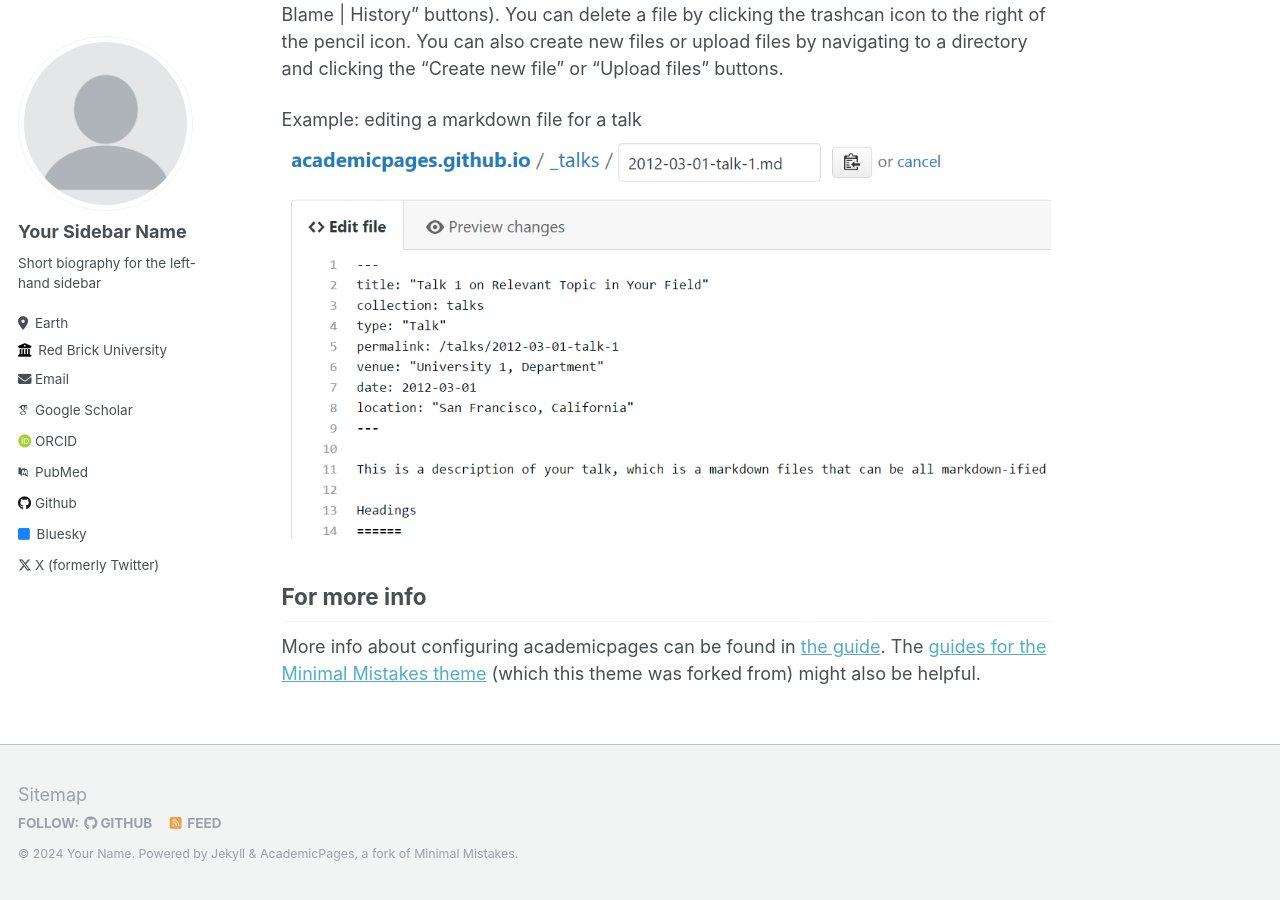
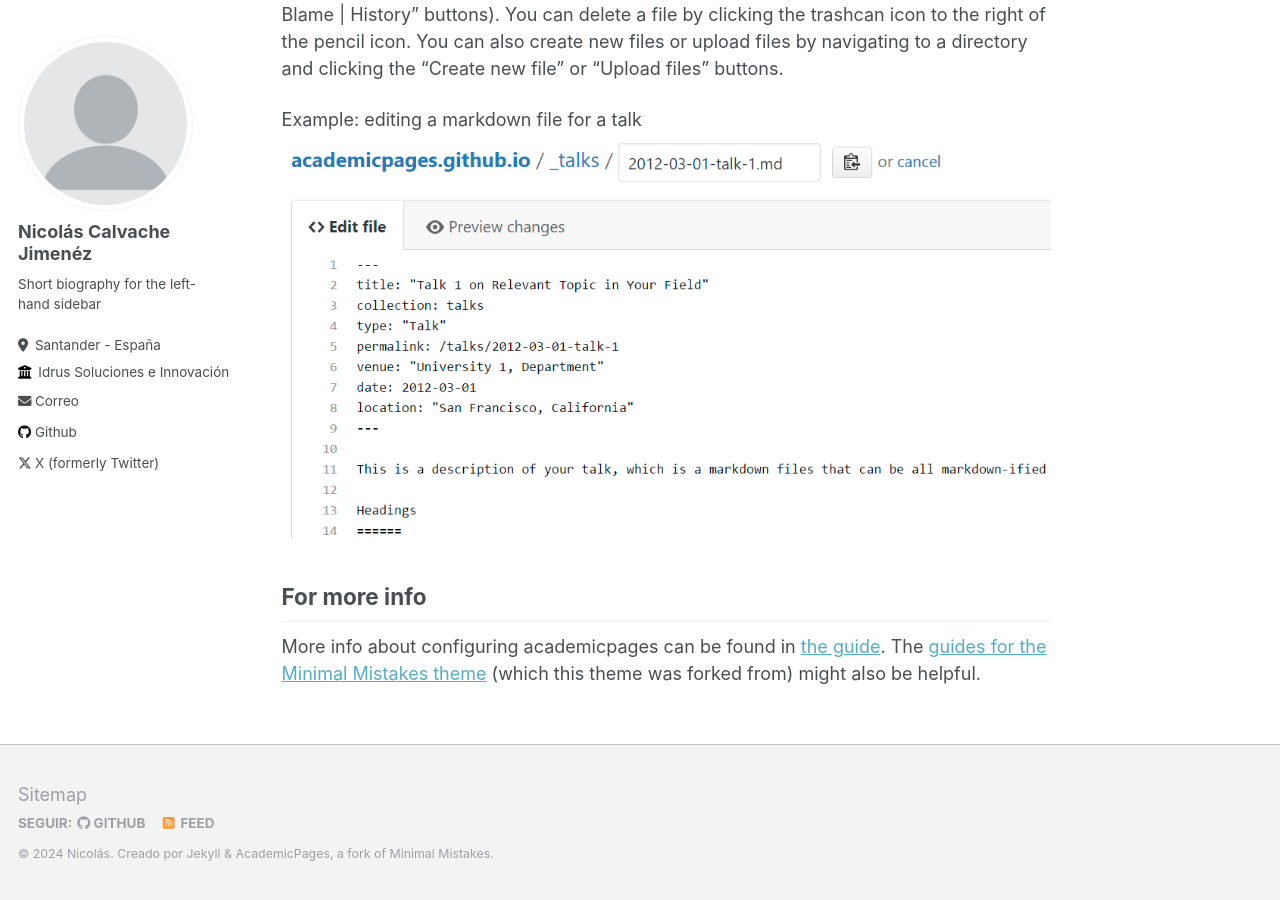
Before and after one commit to NullTrisp/NullTrisp.github.io, a Jekyll site: the page built from _pages/about.md, in a window 1280 px wide and 900 px high, scrolled down 2463 px. Built offline with Jekyll 4.4.1, drawn with Linux system fonts in a browser that asks for light colours; some web fonts are replaced; some of the changed text lies outside the part shown.

Commit message:
(Change) init configuration

```diff
--- a/_config.yml
+++ b/_config.yml
@@ -7,14 +7,14 @@
 # server process.
 
 # Basic Site Settings
-locale                   : "en-US"
-title                    : "Your Name / Site Title"
+locale                   : "es-ES"
+title                    : "Nicolás Calvache"
 title_separator          : "-"
-name                     : &name "Your Name"
+name                     : &name "Nicolás"
 description              : &description "personal description"
-url                      : https://academicpages.github.io # the base hostname & protocol for your site e.g. "https://mmistakes.github.io"
+url                      : https://nulltrisp.github.io/ # the base hostname & protocol for your site e.g. "https://mmistakes.github.io"
 baseurl                  : "" # the subpath of your site, e.g. "/blog"
-repository               : "academicpages/academicpages.github.io"
+repository               : "NullTrisp/NullTrisp.github.io"
 
 # Site Author - The following control what appear as part of the author content on the side bar.
 #               If a field is blank the icon and link will not appear, otherwise it will be shown.
@@ -22,32 +22,32 @@ repository               : "academicpages/academicpages.github.io"
 author:
   # Biographic information
   avatar           : "profile.png"
-  name             : "Your Sidebar Name"
+  name             : "Nicolás Calvache Jimenéz"
   pronouns         : # example: "she/her"
   bio              : "Short biography for the left-hand sidebar"
-  location         : "Earth"
-  employer         : "Red Brick University"
+  location         : "Santander - España"
+  employer         : "Idrus Soluciones e Innovación"
   uri              : # URL
-  email            : "none@example.org"
+  email            : "nicolas.calvache.dev@gmail.com"
 
   # Academic websites
   arxiv            : # URL - Update with the correct link to your profile
-  googlescholar    : "https://scholar.google.com/citations?user=PS_CX0AAAAAJ"
+  googlescholar    : # "https://scholar.google.com/citations?user=PS_CX0AAAAAJ"
   impactstory      : # URL
-  orcid            : "http://orcid.org/yourorcidurl"
-  pubmed           : "https://www.ncbi.nlm.nih.gov/pubmed/?term=john+snow"
+  orcid            : # "http://orcid.org/yourorcidurl"
+  pubmed           : # "https://www.ncbi.nlm.nih.gov/pubmed/?term=john+snow"
   researchgate     : # URL
 
   # Repositories and software development
   bitbucket        : # Username - Update with your username on the site
   codepen          : # Username
   dribbble         : # Username
-  github           : "academicpages"
+  github           : "NullTrisp"
   kaggle           : # Username
   stackoverflow    : # User number or user number and name (i.e., use "1" or "1/jeff-atwood")
 
   # Social media
-  bluesky          : "bsky.app" # Replace this with you Bluesky username
+  bluesky          : # "bsky.app" # Replace this with you Bluesky username
   facebook         : # Username
   flickr           : # Username
   foursquare       : # Username
@@ -64,7 +64,7 @@ author:
   steam            : # Username
   telegram         : # URL
   tumblr           : # Username
-  twitter          : "UniofOxford"  # Replace this with your X / Twitter handle
+  twitter          : "NicoJCalv"  # Replace this with your X / Twitter handle
   vine             : # Username
   weibo            : # Username
   wikipedia        : # Username
@@ -279,7 +279,7 @@ sass:
 permalink: /:categories/:title/
 # paginate: 5 # amount of posts to show
 # paginate_path: /page:num/
-timezone: America/Los_Angeles # http://en.wikipedia.org/wiki/List_of_tz_database_time_zones
+timezone: Europe/Madrid # http://en.wikipedia.org/wiki/List_of_tz_database_time_zones
 
 
 # Plugins
```
